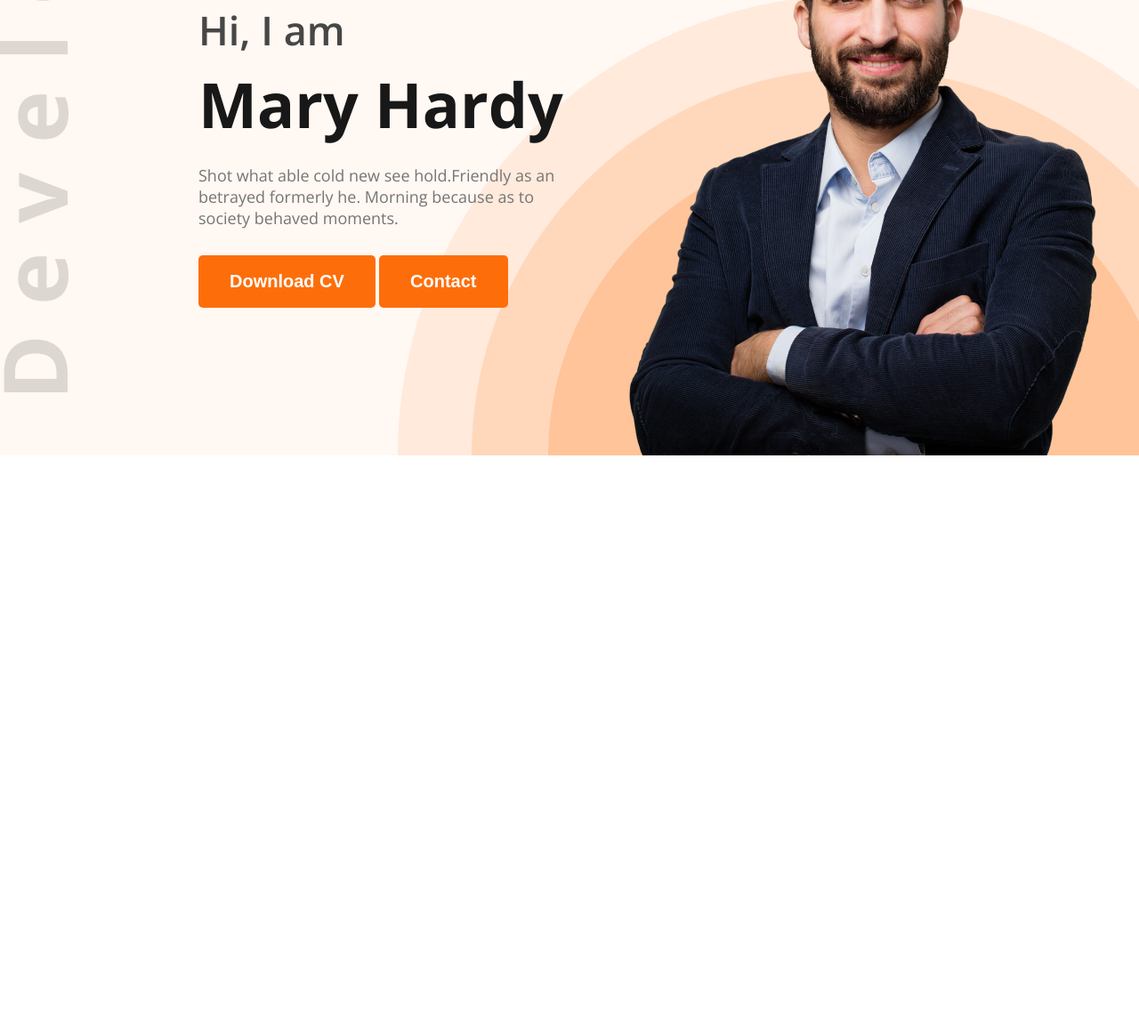
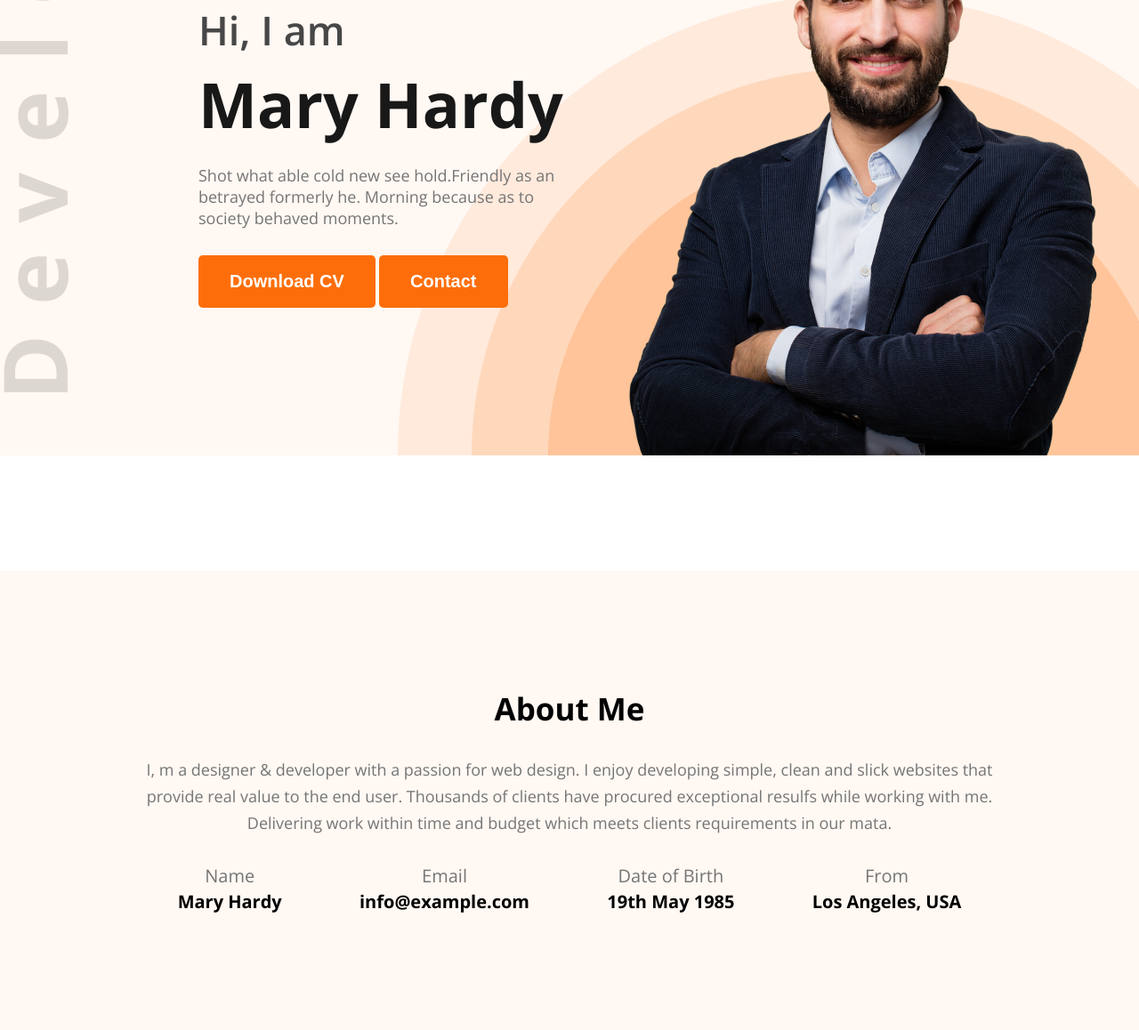
Before and after one commit to redwanrabbi2000/hero-dev-code, a plain HTML site: page index.html in a window 1280 px wide. Shown: the part 322-1480 px from the top of the page at 89% size. Before the commit the page ends 834 px from the top, so only its background shows below. Drawn offline with nearby package versions, Linux system fonts and the light colour scheme.

Commit message:
About Section Done

```diff
--- a/index.html
+++ b/index.html
@@ -40,5 +40,34 @@
         </section>
     </header>
 
+    <section id="about">
+        <div class="about-container">
+            <div class="section-heading">
+                <h2>About Me</h2>
+                <p>I, m a designer & developer with a passion for web design. I enjoy developing simple, clean and slick websites that provide real value to the end user. Thousands of clients have procured exceptional resulfs while working with me. Delivering work within time and budget which meets clients requirements in our mata.</p>
+            </div>
+            <div class="about-info">
+                <div class="info-card">
+                    <p>Name</p>
+                    <h4>Mary Hardy</h4>
+                </div>
+                <div class="info-card">
+                    <p>Email</p>
+                    <h4>info@example.com</h4>
+                </div>
+                <div class="info-card">
+                    <p>Date of Birth</p>
+                    <h4>19th May 1985</h4>
+                </div>
+                <div class="info-card">
+                    <p>From</p>
+                    <h4>Los Angeles, USA</h4>
+                </div>
+            </div>
+
+        </div>
+
+    </section>
+
 </body>
 </html>
--- a/styles/portfolio.css
+++ b/styles/portfolio.css
@@ -13,6 +13,21 @@
     cursor: pointer;
     border-radius: 5px;
 
+}
+
+.section-heading{
+   /* max-width: 900px; */
+    text-align: center;
+}
+.section-heading h2{
+    font-size: 35px;
+    margin-bottom: 30px;
+}
+.section-heading p{
+    font-size: 18px;
+    margin-bottom: 30px;
+    line-height: 30px;
+    color: #757575;
 }
 
 .font-open-sans{
@@ -90,3 +105,31 @@ nav .menu li a{
         max-width: 585px;
         vertical-align: middle;
     }
+
+    #about{
+        padding-top: 130px;
+    }
+
+    #about .about-container {
+        max-width: 71%;
+        max-width: 1140px;
+        margin: 0 auto;
+        text-align: center;
+        background-color: #fff8f3;
+        padding: 131px 156px;
+    }
+    #about .about-container .about-info{
+        display: flex;
+
+        justify-content: space-around;
+    }
+    .about-info .info-card p{
+        font-size: 20px;
+        color: #757575;
+        line-height: 30px;
+    }
+    .about-info .info-card h4{
+        font-size: 20px;
+
+
+    }
```
